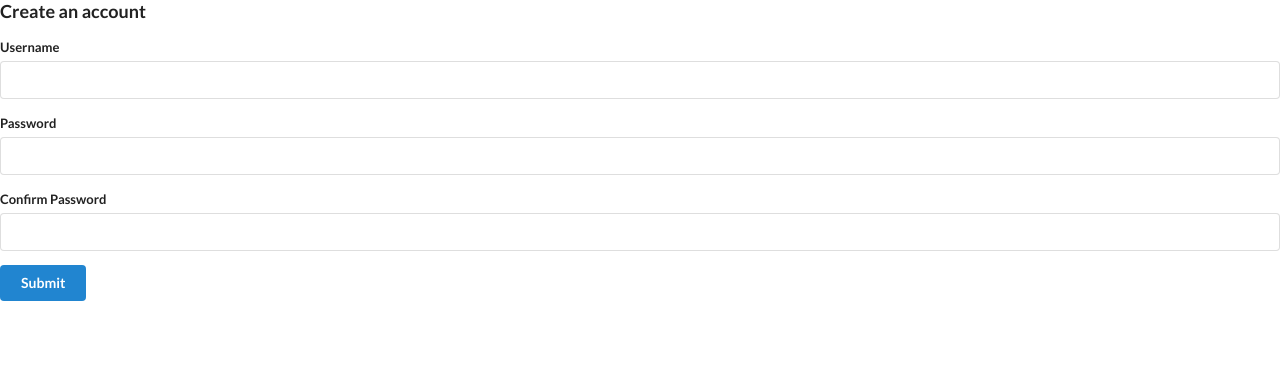
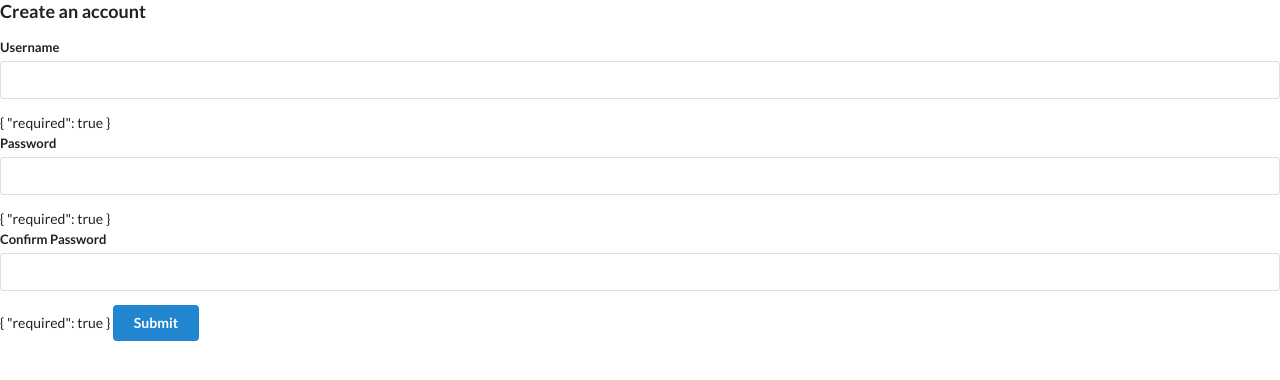
Before and after one commit to akgmage/email-client, an Angular app: page /signup in a window 1280 px wide. Shown: the top 380 px of the page. Built offline with nearby package versions, Linux system fonts and the light colour scheme.

Commit message:
Add basic validation to form

```diff
--- a/src/app/auth/signup/signup.component.html
+++ b/src/app/auth/signup/signup.component.html
@@ -4,13 +4,16 @@
         <label>Username</label>
         <input formControlName="username" />
     </div>
+    {{ authForm.get('username')?.errors | json}}
     <div class="field">
         <label>Password</label>
         <input formControlName="password" />
     </div>
+    {{ authForm.get('password')?.errors | json}}
     <div class="field">
         <label>Confirm Password</label>
         <input formControlName="passwordConfirmation" />
     </div>
+     {{ authForm.get('passwordConfirmation')?.errors | json}}
     <button class="ui submit button primary">Submit</button>
 </form>
--- a/src/app/auth/signup/signup.component.ts
+++ b/src/app/auth/signup/signup.component.ts
@@ -1,5 +1,5 @@
 import { Component, OnInit } from '@angular/core';
-import { FormGroup, FormControl } from '@angular/forms';
+import { FormGroup, FormControl, Validators } from '@angular/forms';
 @Component({
   selector: 'app-signup',
   templateUrl: './signup.component.html',
@@ -7,9 +7,23 @@
 })
 export class SignupComponent implements OnInit {
   authForm = new FormGroup({
-      username: new FormControl(''),
-      password: new FormControl(''),
-      passwordConfirmation: new FormControl(''),
+      username: new FormControl('', [
+        Validators.required,
+        Validators.minLength(3),
+        Validators.maxLength(20),
+        Validators.pattern(/^[a-z0-9]+$/)
+      ]
+      ),
+      password: new FormControl('', [
+        Validators.required,
+        Validators.minLength(4),
+        Validators.maxLength(20)
+      ]),
+      passwordConfirmation: new FormControl('', [
+        Validators.required,
+        Validators.minLength(4),
+        Validators.maxLength(20)
+      ]),
   });
 
   constructor() { }
```
